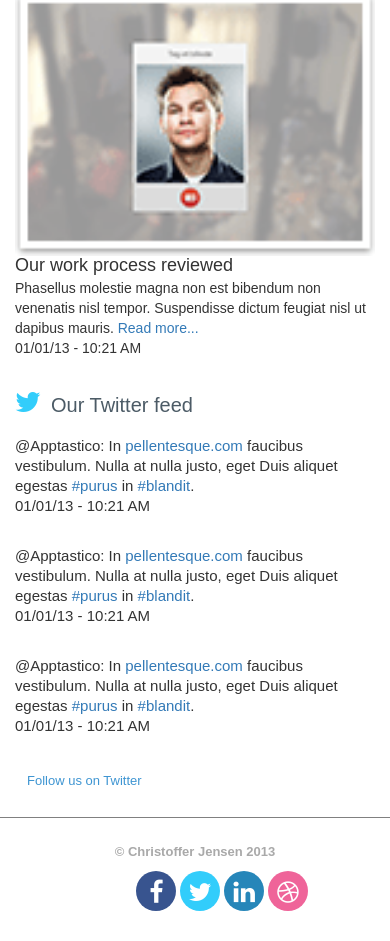
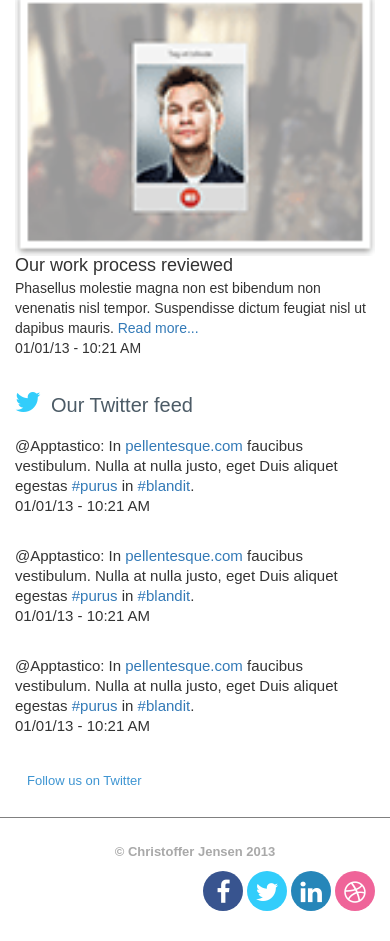
Before and after one commit to shahriar787/apptastico, a plain HTML site: page index.html in a window 390 px wide. Shown: the part 2798-3739 px from the top of the page. Drawn offline with Linux system fonts and the light colour scheme.

Commit message:
Update media.css

```diff
--- a/css/media.css
+++ b/css/media.css
@@ -506,10 +506,6 @@ Footer Area
         font-family: sans-serif;
         margin-top: 15px;
         text-align: center;
-    }
-    .ft_social_icon {
-        display: inline-block;
-        padding-right:67px;
     }
     .ft_social_icon a {
         width: 40px;
```
